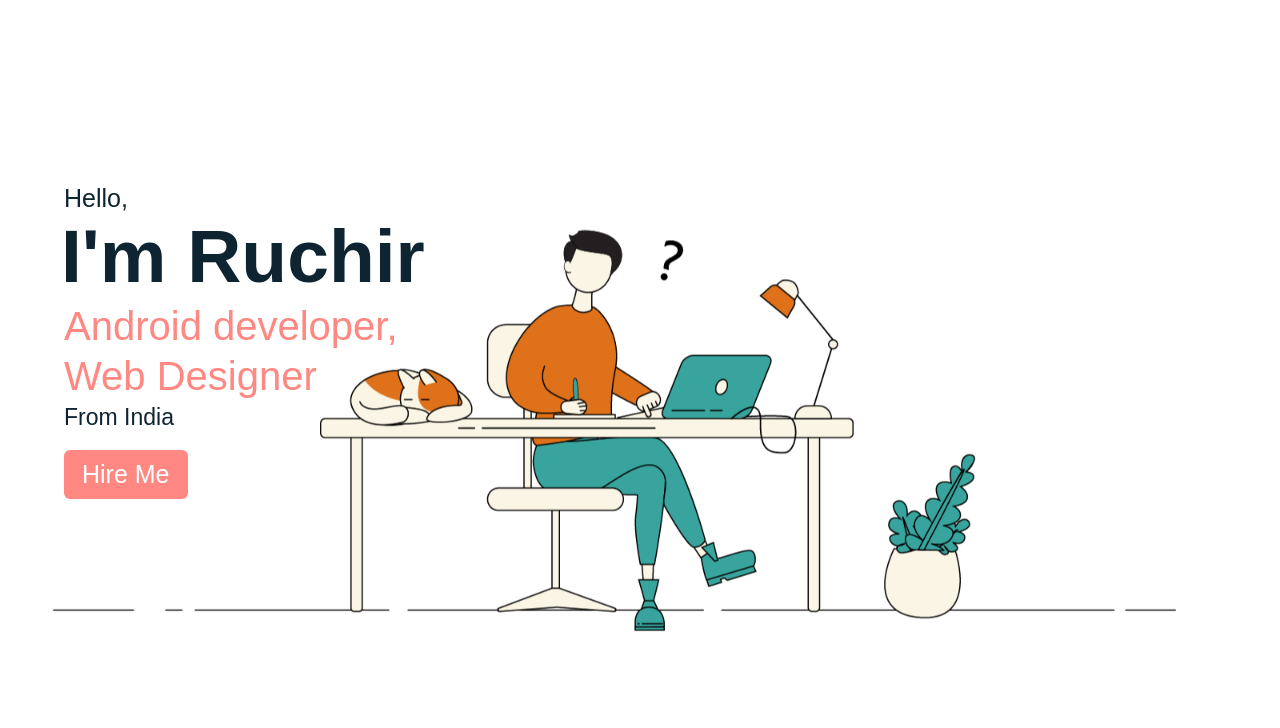
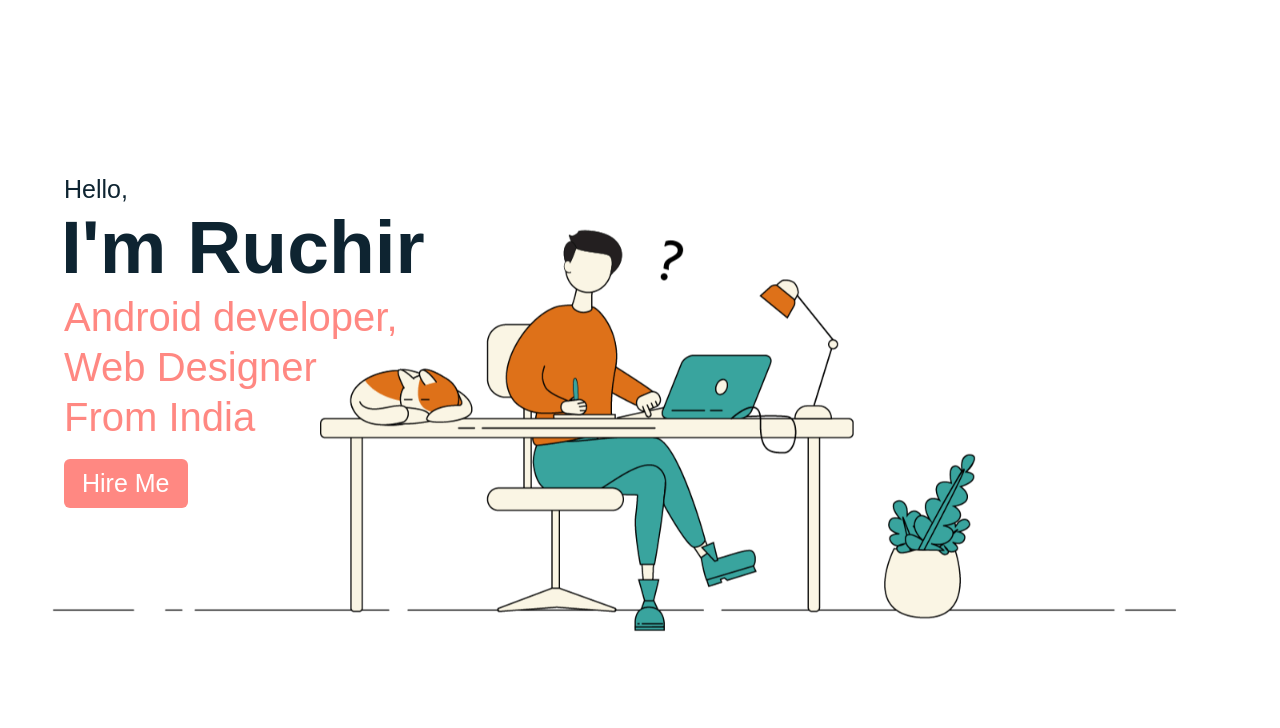
Before and after one commit to ruchir194/www.devWithRuchir.tech, a plain HTML site: page index.html in a window 1280 px wide. Shown: the part 72-800 px from the top of the page. Drawn offline with Linux system fonts and the light colour scheme.

Commit message:
css updated

```diff
--- a/css/style.css
+++ b/css/style.css
@@ -179,6 +179,13 @@ nav.sticky .menu-btn {
 }
 
 .home .text-five {
+  font-size: 40px;
+  color: var(--primary-color);
+  margin: 5px 0;
+
+}
+
+.home .text-six {
   font-size: 23px;
   color: var(--black-color);
   margin: 5px 0;
```
